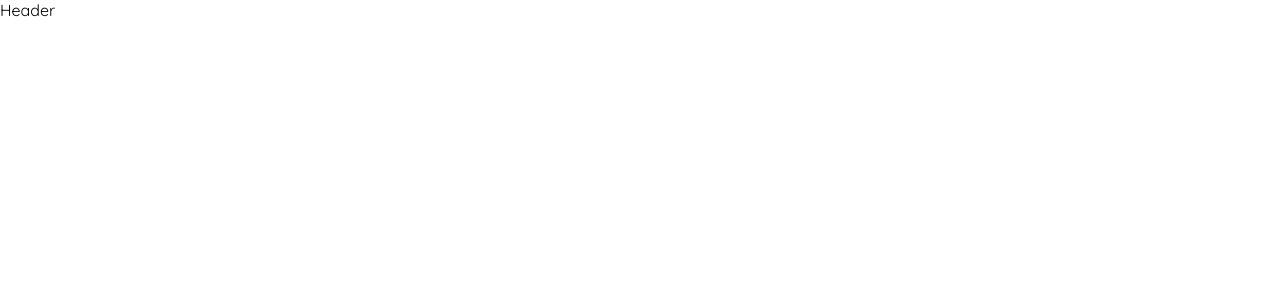
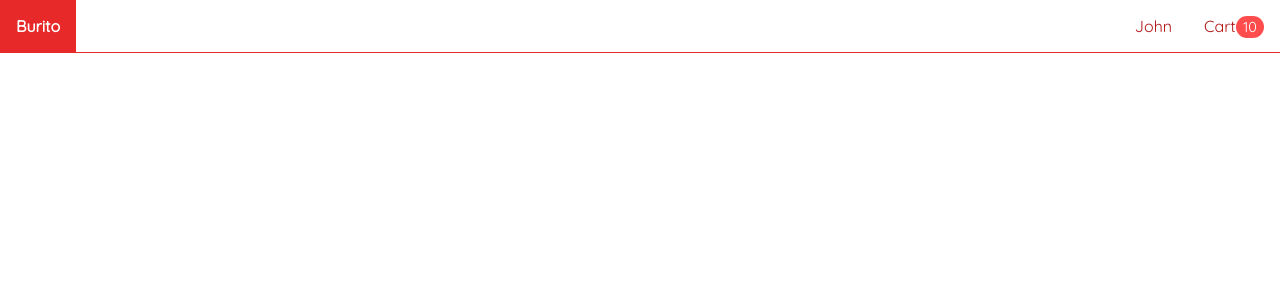
Before and after one commit to svidic02/wot-project, a React (Create React App) app in the folder frontend/: page / in a window 1280 px wide. Shown: the top 300 px of the page. Built offline with nearby package versions, Linux system fonts and the light colour scheme.

Commit message:
created app and header

```diff
--- a/frontend/src/components/Header/Header.js
+++ b/frontend/src/components/Header/Header.js
@@ -1,7 +1,46 @@
 import React from 'react'
+import classes from './header.module.css'
+import { Link } from 'react-router-dom';
 
 export default function Header() {
-  return (
-    <div>Header</div>
-  )
+    const user =
+    {
+        name:"John",
+    };
+    const cart=
+    {
+        totalCount:10,
+    };
+
+    const logout = ()=>{}
+
+
+    return <header className={classes.header}>
+        <div className={classes.container}>
+            <Link to="/" className={classes.logo}>Burito</Link>
+            <nav>
+                <ul>
+                    {
+                    user?
+                    <li className={classes.menu_container}>
+                        <Link to="/profile">{user.name}</Link>
+                        <div className={classes.menu}>
+                            <Link to="/profile">Profile</Link>
+                            <Link to="/orders">Orders</Link>
+                            <a onClick={logout}>Logout</a>
+                        </div>
+                    </li>:
+                    <Link to="/login">Login</Link>
+                    }
+
+                    <li>
+                        <Link to="/cart">Cart
+                        {cart.totalCount>0 &&
+                        <span className={classes.cart_count}>{cart.totalCount}</span>}
+                        </Link>
+                    </li>
+                </ul>
+            </nav>
+        </div>
+    </header>
 }
--- /dev/null
+++ b/frontend/src/components/Header/header.module.css
@@ -0,0 +1,64 @@
+.header{
+    background: white;
+    padding: 0;
+    border-bottom: 1px solid #e72929;
+}
+
+.header a{
+    color: #af1313;
+}
+
+.header a:hover{
+    background:#e72929;
+    color: white;
+    cursor: pointer;
+}
+
+.container{
+    margin: 0 auto;
+    display: flex;
+    justify-content: space-between;
+}
+
+.logo{
+    font-weight: bold;
+    padding:1rem;
+}
+
+.header ul{
+    display: flex;
+    list-style-type: none;
+    margin:0;
+}
+
+.header ul a{
+    padding: 1rem;
+    display: inline-block;
+}
+
+.menu_container{
+    position: relative;
+}
+.menu{
+    position: absolute;
+    z-index: 1;
+    background-color: whitesmoke;
+    display: none;
+}
+
+.menu_container:hover .menu{
+    display: block;
+}
+
+.menu a{
+    width: 100%;
+    min-width: 8rem;
+}
+
+.cart_count{
+    background-color: #ff4d4d;
+    color:white;
+    padding: 0.1rem 0.45rem;
+    border-radius: 100rem;
+    font-size: 0.9rem;
+}
--- a/frontend/src/index.js
+++ b/frontend/src/index.js
@@ -3,11 +3,14 @@ import ReactDOM from 'react-dom/client';
 import './index.css';
 import App from './App';
 import reportWebVitals from './reportWebVitals';
+import { BrowserRouter } from 'react-router-dom';
 
 const root = ReactDOM.createRoot(document.getElementById('root'));
 root.render(
   <React.StrictMode>
+    <BrowserRouter>
     <App />
+    </BrowserRouter>
   </React.StrictMode>
 );
 
```
Also changed, not shown: 1 other file (tests, documents, lock files or other folders).
